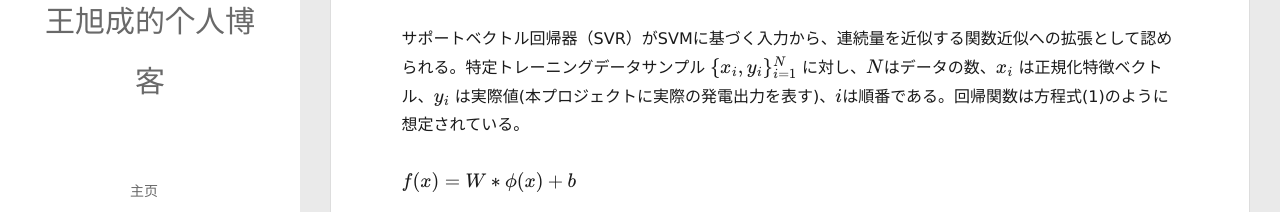
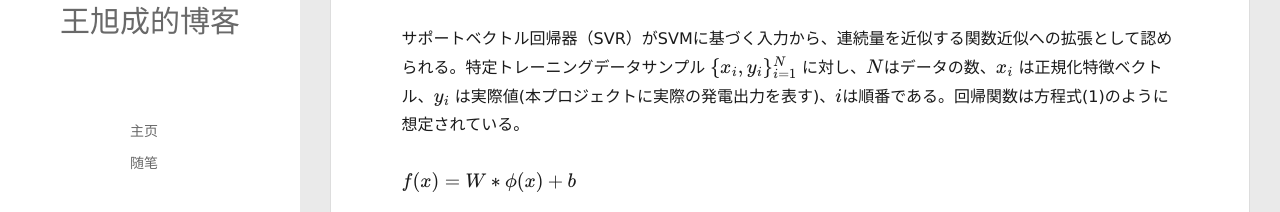
Before and after one commit to kyoku-seii/kyoku-seii.github.io, a plain HTML site: page 2019/10/28/学習のまとめ/index.html in a window 1280 px wide. Shown: the part 268-480 px from the top of the page. Drawn offline with nearby package versions, Linux system fonts and the light colour scheme; some packages are replaced by stand-ins of ours.

Commit message:
Site updated: 2019-10-28 18:29:49

```diff
--- a/2019/10/28/学習のまとめ/index.html
+++ b/2019/10/28/学習のまとめ/index.html
@@ -48,7 +48,7 @@
 			<img src="/assets/head.jpg" class="js-avatar">
 		</a>
 		<hgroup>
-		  <h1 class="header-author"><a href="/">王旭成的个人博客</a></h1>
+		  <h1 class="header-author"><a href="/">王旭成的博客</a></h1>
 		</hgroup>
 
 
@@ -106,7 +106,7 @@
 				<img src="/assets/head.jpg" class="js-avatar">
 			</div>
 			<hgroup>
-			  <h1 class="header-author js-header-author">王旭成的个人博客</h1>
+			  <h1 class="header-author js-header-author">王旭成的博客</h1>
 			</hgroup>
 
 
@@ -320,7 +320,7 @@ L_\epsilon (f(x_i)-y_i) = \begin{cases}
   <div class="outer">
     <div id="footer-info">
     	<div class="footer-left">
-    		&copy; 2019 王旭成的个人博客
+    		&copy; 2019 王旭成的博客
     	</div>
       	<div class="footer-right">
       		<a href="http://hexo.io/" target="_blank">Hexo</a>  Theme <a href="https://github.com/litten/hexo-theme-yilia" target="_blank">Yilia</a> by Litten
```
Also changed, not shown: archives/2019/10/index.html (+3 -3 lines), archives/2019/index.html (+3 -3 lines), archives/index.html (+3 -3 lines), index.html (+3 -3 lines).
